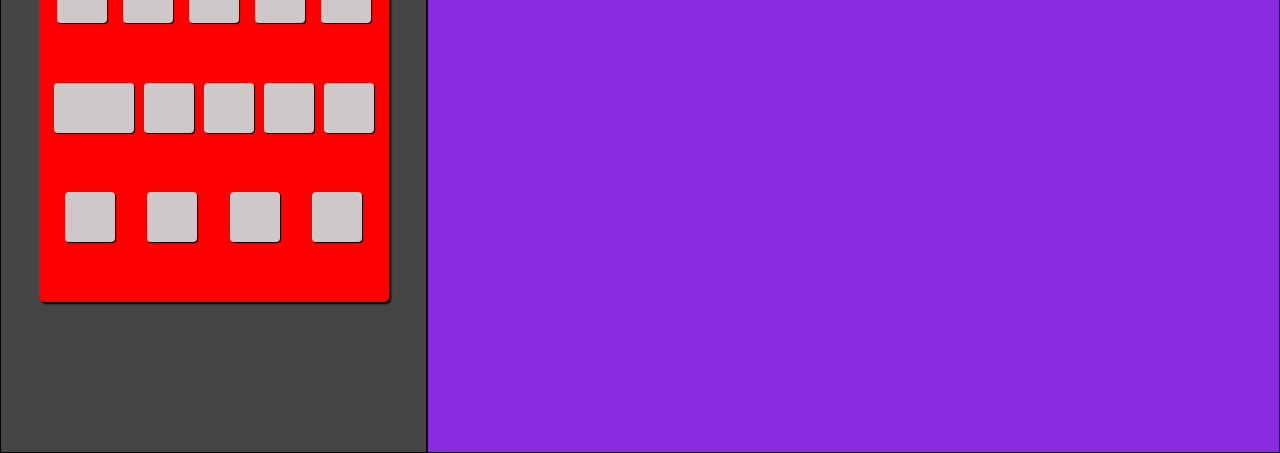
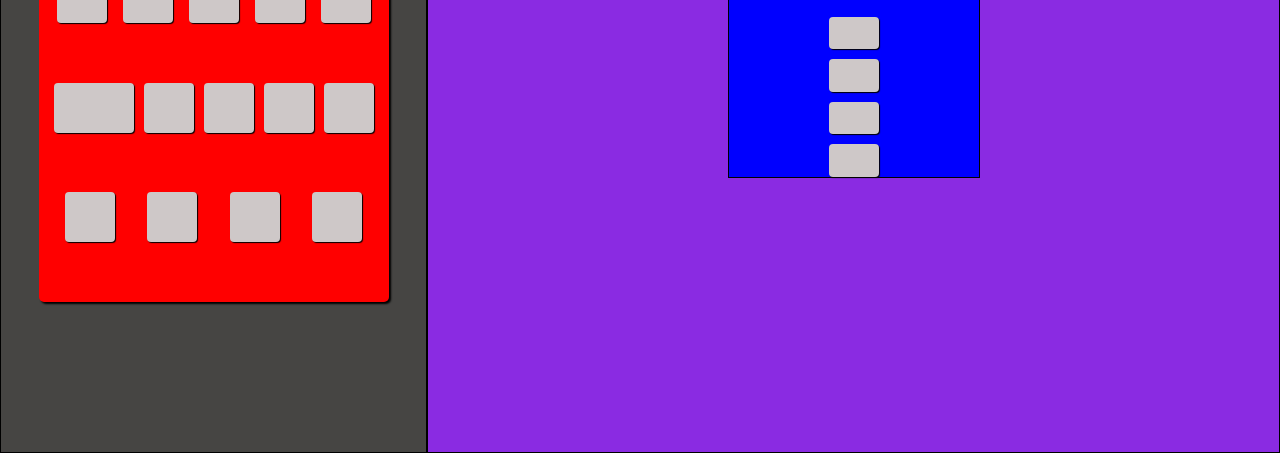
Before and after one commit to JGOON1/gitPractice, a plain HTML site: page index.html in a window 1280 px wide. Shown: the part 348-801 px from the top of the page. Drawn offline with Linux system fonts and the light colour scheme.

Commit message:
added display box in containerTwo

```diff
--- a/index.html
+++ b/index.html
@@ -40,7 +40,15 @@
             </div>
         </div>
         <div class="containerTwo">
-
+            <div class="bigContainer">
+                <div class="bigDisplay">
+                    <h1>Hello There</h1>
+                    <div class="pad"></div>
+                    <div class="pad"></div>
+                    <div class="pad"></div>
+                    <div class="pad"></div>
+                </div>
+            </div>
         </div>
 
     </main>
--- a/styles.css
+++ b/styles.css
@@ -73,7 +73,6 @@ main {
 }
 
 .containerTwo {
-
     flex: 2;
 }
 
@@ -82,3 +81,28 @@ main {
     flex-direction: row;
     flex-wrap: nowrap;
 }
+
+.bigDisplay {
+    border: 1px solid black;
+    background-color: blue;
+    display: flex;
+    flex-direction: column;
+    width: 250px;
+    height: 250px;
+    justify-content: center;
+    align-items: center;
+    gap: 10px;
+}
+
+.pad{
+    background-color: rgb(206, 200, 200);
+    width: 50px;
+    height: 50px;
+    border-radius: 4px;
+    box-shadow: 1px 1px 1px black
+}
+
+.bigcontainer{
+    border: 1px solid black;
+    display: flex;
+}
```
Also changed, not shown: hello.html (+12 -1 lines).
